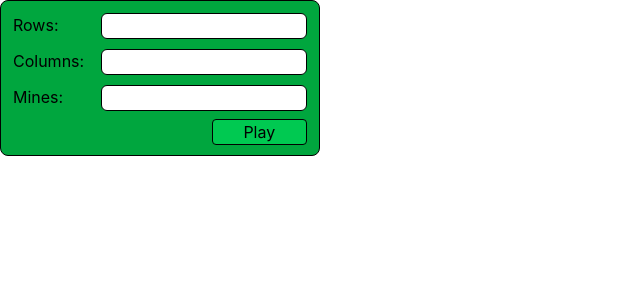
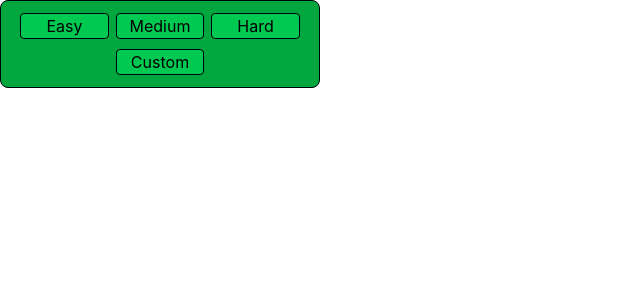
Before and after one commit to HLT4/ReactMinesweeper, a React (Vite) app in the folder minesweeper/: page / in a window 1280 px wide. Shown: the top 300 px of the page, without its empty margins (0-640 px from the left). Built offline with nearby package versions, Linux system fonts and the light colour scheme.

Commit message:
You can choose the difficulty instead of manually setting settings. Cell size now relative to window height

```diff
--- a/minesweeper/src/App.css
+++ b/minesweeper/src/App.css
@@ -1,8 +1,8 @@
 @import "tailwindcss";
 
 .cell1, .cell2, .klikattu, .pommi {
-    width: 2.5em;
-    height: 2.5em;
+    width: 4vh;
+    height: 4vh;
     border-style: outset;
     border-color: black;
     border-width: 2.5px;
--- a/minesweeper/src/App.jsx
+++ b/minesweeper/src/App.jsx
@@ -3,6 +3,7 @@ import React, { useRef, useState } from 'react';
 import Settings from './Settings.jsx';
 import Minesweeper from './Minesweeper.jsx';
 import Minecounter from './Minecounter.jsx';
+import Difficulty from './Difficulty.jsx';
 
 function App() {
 
@@ -12,7 +13,8 @@ function App() {
 
   return (
     <>
-      <Settings setSettings={setSettings} setMineCount={setMineCount} />
+      <Difficulty setSettings={setSettings} setMineCount={setMineCount} />
+      {/* <Settings setSettings={setSettings} setMineCount={setMineCount} /> */}
       <Minecounter mineCount={mineCount} />
       <Minesweeper game={game} settings={settings} mineCount={mineCount} setMineCount={setMineCount} />
     </>
--- /dev/null
+++ b/minesweeper/src/Difficulty.jsx
@@ -0,0 +1,27 @@
+
+
+function Difficulty({ setSettings, setMineCount }) {
+
+    return (
+        <div className="flex flex-col gap-2.5 w-xs p-3 border rounded-lg bg-green-600">
+            <div className="flex justify-evenly">
+                <button onClick={ () => {setSettings([10, 10, 10]); setMineCount(10) } } className="w-3/10 border rounded-sm bg-green-500">
+                    Easy
+                </button>
+                <button onClick={ () => {setSettings([14, 18, 40]); setMineCount(40) } } className="w-3/10 border rounded-sm bg-green-500">
+                    Medium
+                </button>
+                <button onClick={ () => {setSettings([20, 24, 99]); setMineCount(99) } } className="w-3/10 border rounded-sm bg-green-500">
+                    Hard
+                </button>
+            </div>
+            <div className="flex justify-evenly">
+                <button className="w-3/10 border rounded-sm bg-green-500">
+                Custom
+                </button>
+            </div>
+        </div>
+    );
+}
+
+export default Difficulty;
```
